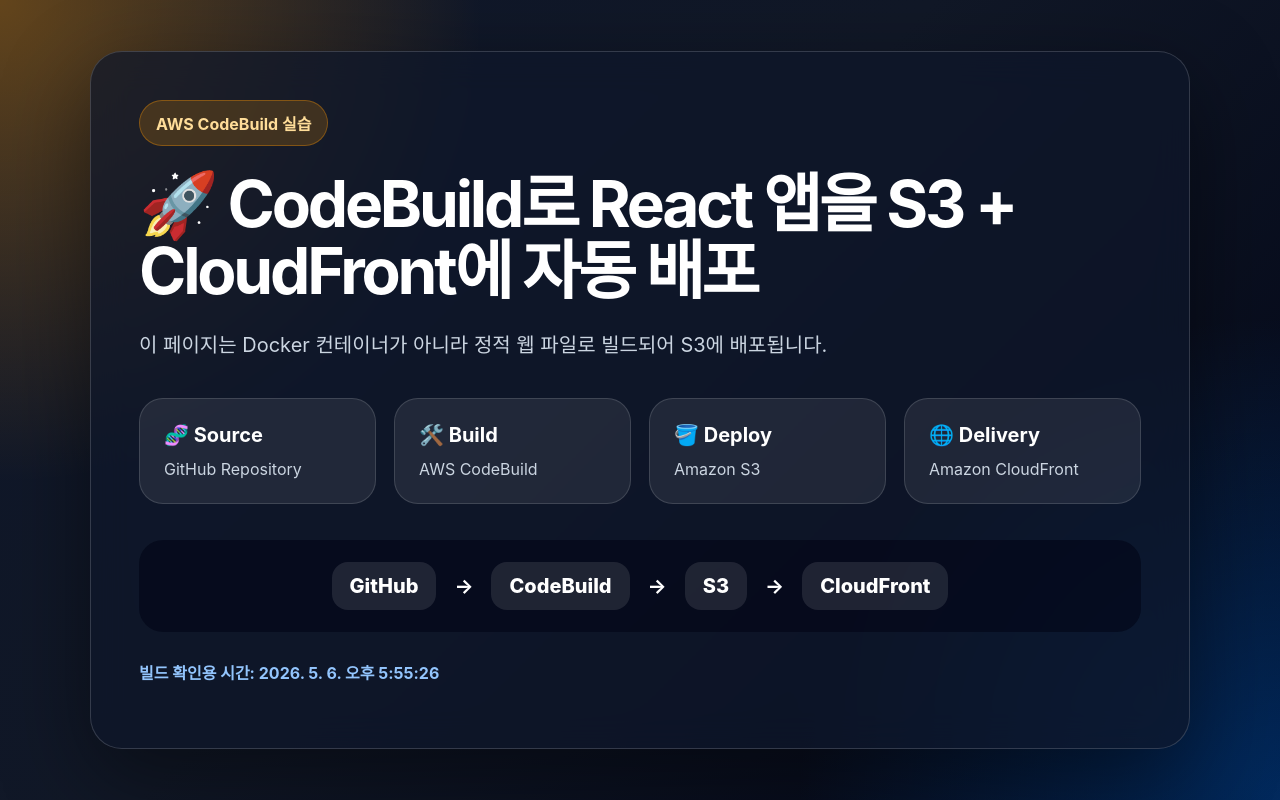
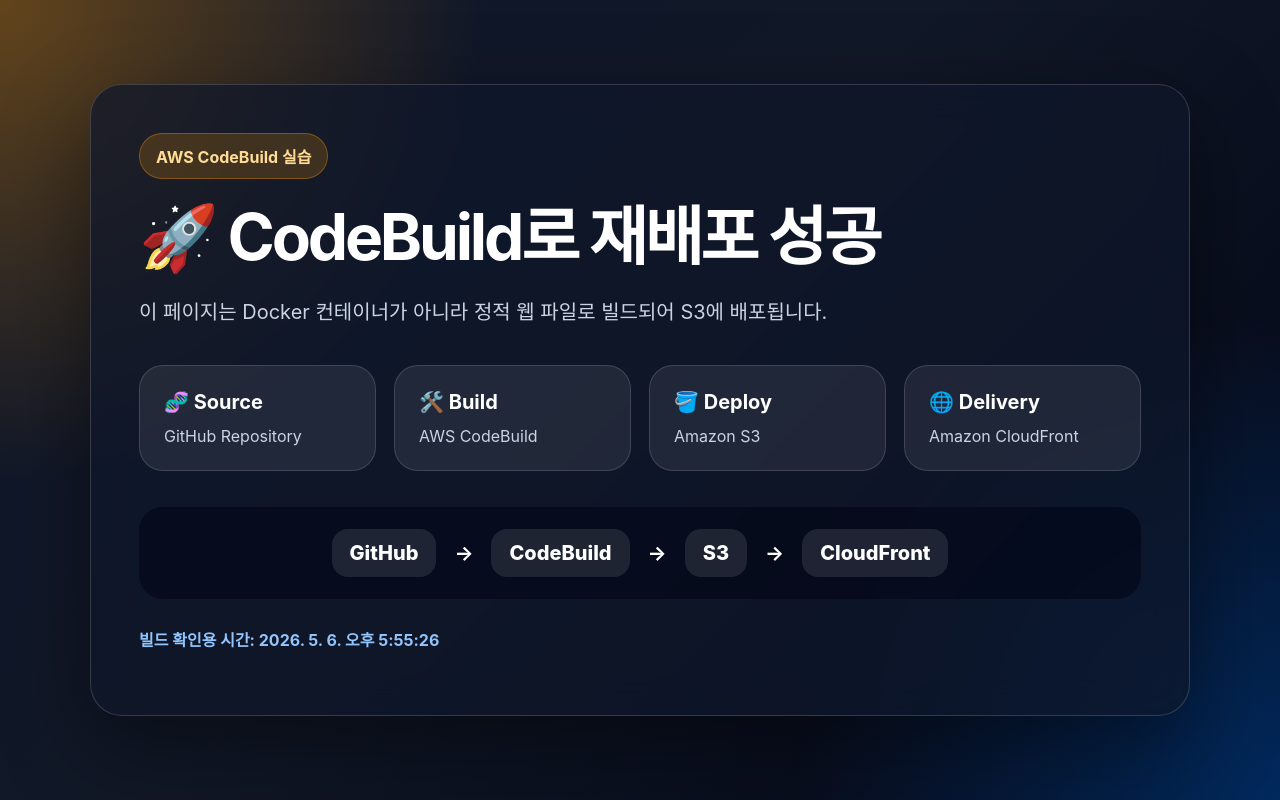
Before and after one commit to kimkihyo18/soldesk-codebuild-react-s3, a React (Vite) app: page / in a window 1280 px wide. Built offline with nearby package versions, Linux system fonts and the light colour scheme.

Commit message:
fix: buildspec yml error

```diff
--- a/src/App.jsx
+++ b/src/App.jsx
@@ -8,7 +8,7 @@
       <section className="hero">
         <div className="badge">AWS CodeBuild 실습</div>
 
-        <h1>🚀 CodeBuild로 React 앱을 S3 + CloudFront에 자동 배포</h1>
+        <h1>🚀 CodeBuild로 재배포 성공</h1>
 
         <p className="subtitle">
           이 페이지는 Docker 컨테이너가 아니라 정적 웹 파일로 빌드되어 S3에 배포됩니다.
```
